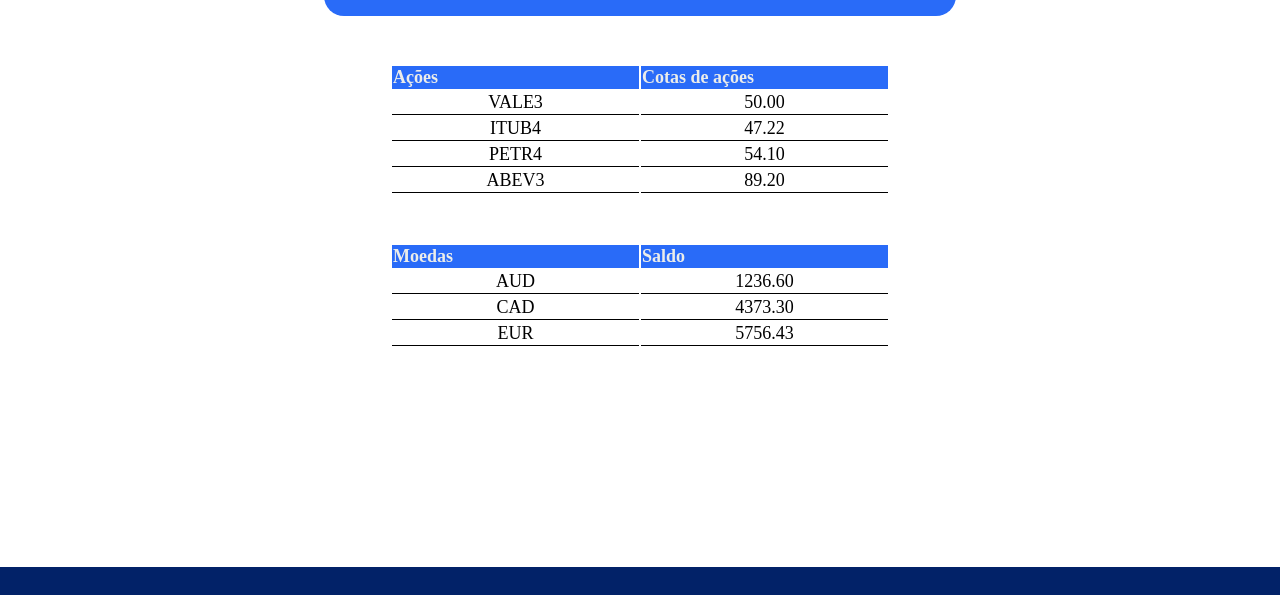
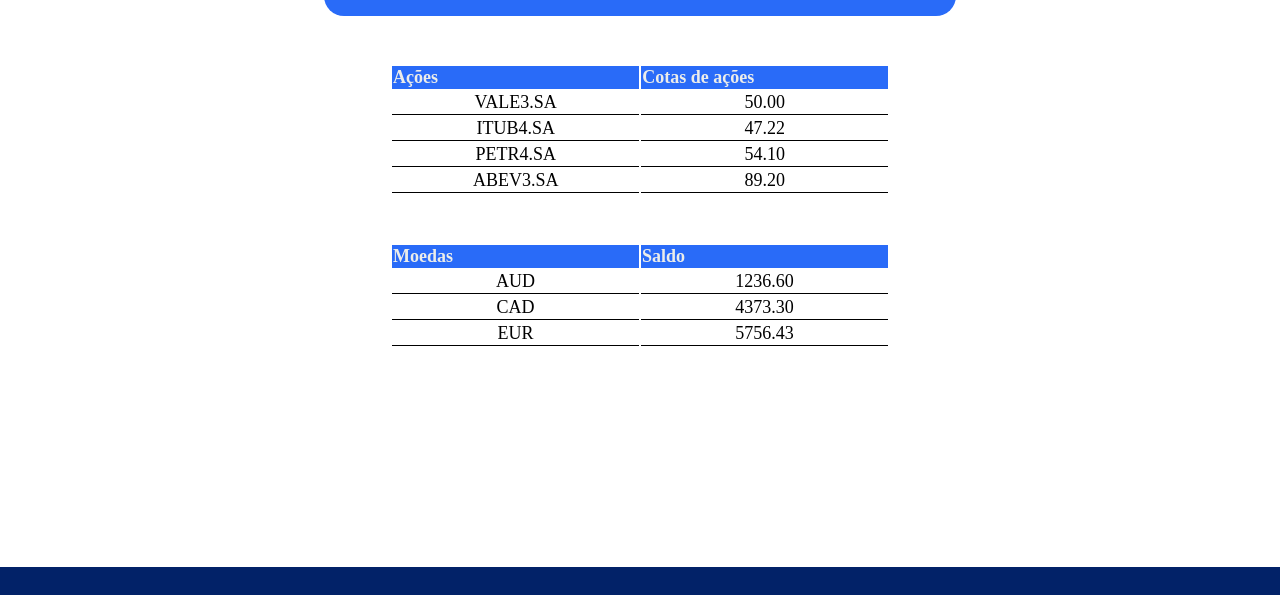
Before and after one commit to G-mikael/investimentos, a plain HTML site: page carteira2.html in a window 1280 px wide. Shown: the part 83-678 px from the top of the page. Drawn offline with Linux system fonts and the light colour scheme.

Commit message:
Adicionando "^" e "SA" aos nomes das ações

```diff
--- a/carteira2.html
+++ b/carteira2.html
@@ -43,19 +43,19 @@
                     <th width=250px>Cotas de ações</th>
                 </tr>
                 <tr>
-                    <td>VALE3</td>
+                    <td>VALE3.SA</td>
                     <td>50.00</td>
                 </tr>
                 <tr>
-                    <td>ITUB4</td>
+                    <td>ITUB4.SA</td>
                     <td>47.22</td>
                 </tr>
                 <tr>
-                    <td>PETR4</td>
+                    <td>PETR4.SA</td>
                     <td>54.10</td>
                 </tr>
                 <tr>
-                    <td>ABEV3</td>
+                    <td>ABEV3.SA</td>
                     <td>89.20</td>
                 </tr>
             </table>
```
